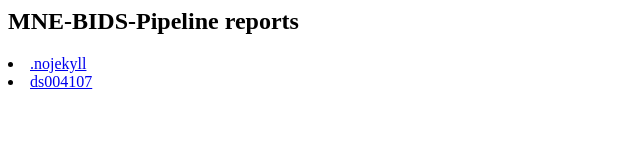
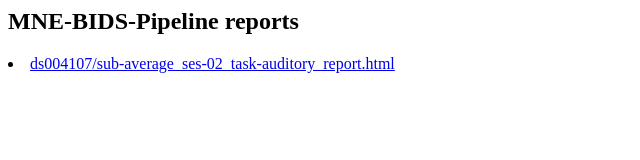
Before and after one commit to agramfort/mne-bids-pipeline-config-files, a plain HTML site: page index.html in a window 1280 px wide. Shown: the whole page, without its empty margins (0-640 px from the left). Drawn offline with Linux system fonts and the light colour scheme.

Commit message:
New reports

```diff
--- a/index.html
+++ b/index.html
@@ -3,8 +3,7 @@
     <body>
     <h2>MNE-BIDS-Pipeline reports</h2>
     <p>
-        <li><a href=".nojekyll">.nojekyll</a></li>
-        <li><a href="ds004107">ds004107</a></li>
+        <li><a href="ds004107/sub-average_ses-02_task-auditory_report.html">ds004107/sub-average_ses-02_task-auditory_report.html</a></li>
     </p>
     </body>
     </html>
```
